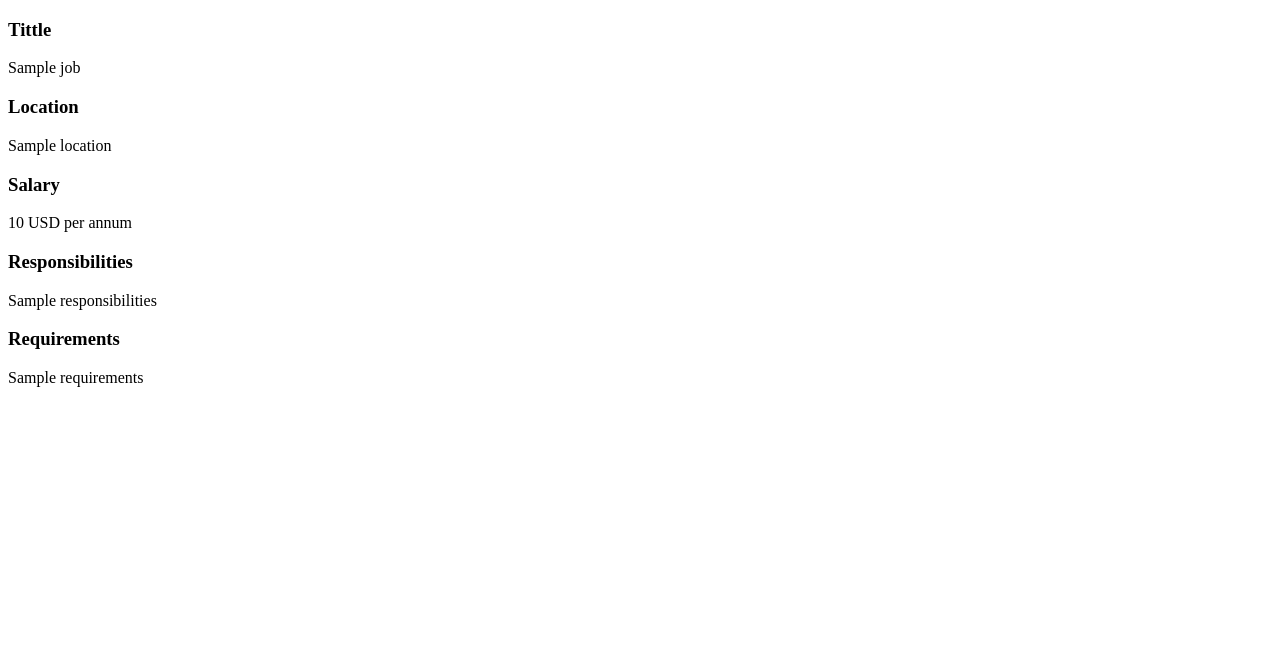
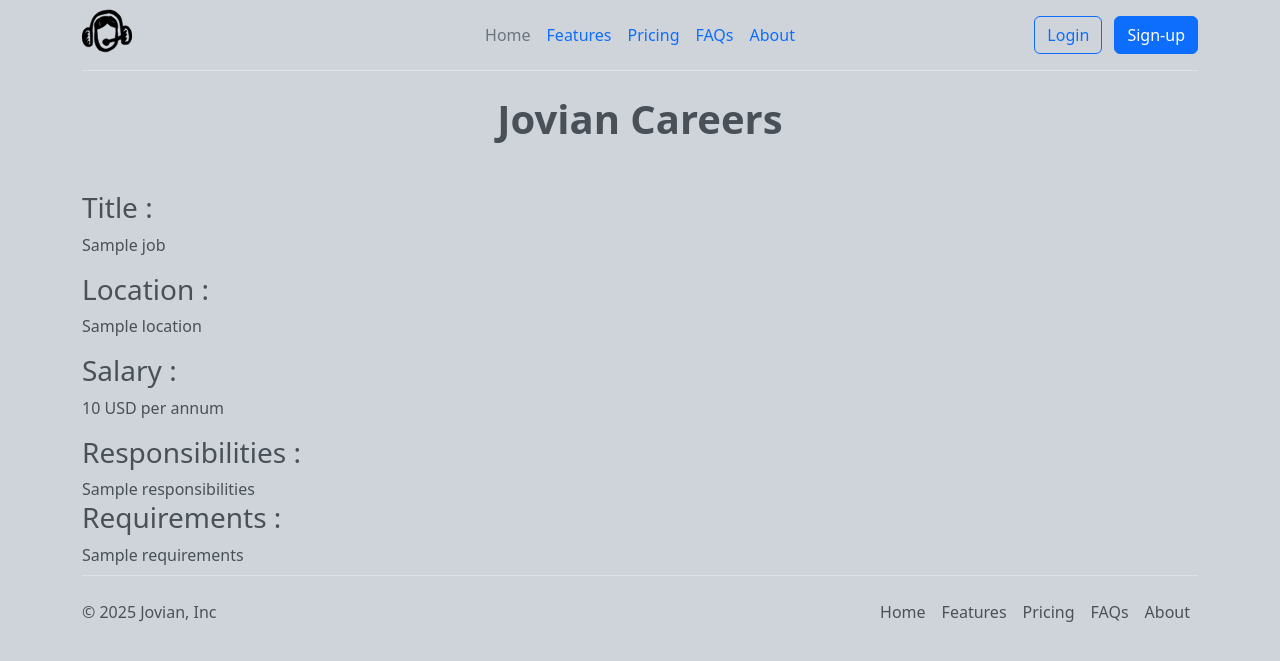
Before and after one commit to dipesh4000/Jovian_Clone, a Flask app: template templates/jobpage.html in a window 1280 px wide. Shown: the top 661 px of the page. Run offline with Flask 3, Linux system fonts and the light colour scheme; the template is opened without the code that fills it: most values are stand-ins (such as "Sample title", 1, 10 or a date in 2020).

Commit message:
changed the frontend of the job page now it is in the sync with the home page

```diff
--- a/database.py
+++ b/database.py
@@ -2,6 +2,7 @@ from sqlalchemy import create_engine, text
 from dotenv import load_dotenv
 import json
 import os
+import markdown
 
 load_dotenv()
 
@@ -41,5 +42,7 @@ def load_jobs_by_id(id):
     jobs = load_jobs()
     for job in jobs:
         if job["id"] == int(id):
+            job["responsibilities"] = markdown.markdown(job["responsibilities"])
+            job["requirements"] = markdown.markdown(job["requirements"])
             return job
     return None
--- a/templates/foot.html
+++ b/templates/foot.html
@@ -1,5 +1,5 @@
 <div class="container">
-    <footer class="d-flex flex-wrap justify-content-between align-items-center py-3 my-4 border-top">
+    <footer class="d-flex flex-wrap justify-content-between align-items-center py-3 my-2 border-top">
         <p class="col-md-4 mb-0 text-body-secondary">
             &copy; 2025 Jovian, Inc
         </p>
--- a/templates/head.html
+++ b/templates/head.html
@@ -2,8 +2,8 @@
     <header
         class="d-flex flex-wrap align-items-center justify-content-center justify-content-md-between mb-4 border-bottom">
         <div class="col-md-3 mb-2 mb-md-0">
-            <a href="https://kurocode.xyz/"  class="">
-                <img src="static/logo.svg" style="width: 50px; height: 70px;">
+            <a href="/"  class="">
+                <img src="/static/logo.svg" style="width: 50px; height: 70px;">
             </a>
         </div>
         <ul class="nav col-12 col-md-auto mb-2 justify-content-center mb-md-0">
--- a/templates/jobpage.html
+++ b/templates/jobpage.html
@@ -1,30 +1,38 @@
 <!DOCTYPE html>
 <html lang="en">
 <head>
+    <title>Jovian Careers</title>
     <meta charset="UTF-8">
     <meta name="viewport" content="width=device-width, initial-scale=1.0">
-    <title>Jovian Careers</title>
+    <link rel="icon" type="image/x-icon" href="\static\favicon.ico">
+    <link href="https://cdn.jsdelivr.net/npm/bootstrap@5.3.8/dist/css/bootstrap.min.css" rel="stylesheet"
+    integrity="sha384-sRIl4kxILFvY47J16cr9ZwB07vP4J8+LH7qKQnuqkuIAvNWLzeN8tE5YBujZqJLB" crossorigin="anonymous">
 </head>
-<body>
+<body class="bg-dark-subtle text-dark-emphasis">
+    {% include 'head.html' %}
+    <div class="container">
+        <h1 class="text-center fw-bold fs-1 mt-3 mb-5">Jovian Careers</h1>
         <div>
-        <h3>Tittle</h3>
+            <h3>Title :</h3>
             <p>{{job.title}}</p>
         </div>
         <div>
-        <h3>Location</h3>
+            <h3>Location :</h3>
             <p>{{job.location}}</p>
         </div>
         <div>
-        <h3>Salary</h3>
+            <h3>Salary :</h3>
             <p>{{job.salary}} {{job.currency}} per annum</p>
         </div>
         <div>
-        <h3>Responsibilities</h3>
-        <p>{{job.responsibilities}}</p>
+            <h3>Responsibilities :</h3>
+            <div>{{ job.responsibilities | safe }}</div>
         </div>
         <div>
-        <h3>Requirements</h3>
-        <p>{{job.requirements}}</p>
+            <h3>Requirements :</h3>
+            <div>{{ job.requirements | safe }}</div>
         </div>
+    </div>
+    {% include 'foot.html' %}
 </body>
 </html>
--- a/templates/jobsinfo.html
+++ b/templates/jobsinfo.html
@@ -11,6 +11,6 @@
         </div>
     </div>
     <div class="col-1 p-2">
-        <a href="http://127.0.0.1:5000/job/{{job.id}}" type="button" class="btn btn-outline-primary">Apply</a>
+        <a href="/job/{{job['id']}}" type="button" class="btn btn-outline-primary">Apply</a>
     </div>
 </div>
--- a/templates/jumbotron.html
+++ b/templates/jumbotron.html
@@ -1,4 +1,4 @@
-<div class="p-5 mb-4  bg-body-secondary rounded-3">
+<div class="p-4 m-3 bg-body-secondary rounded-3">
     <div class="container-fluid py-5 row">
         <div class="col-12 col-md-8">
             <h1 class="display-5 fw-bold">Don't be a Jobless guy</h1>
```
Lines whose indentation alone changed are shown as unchanged.
